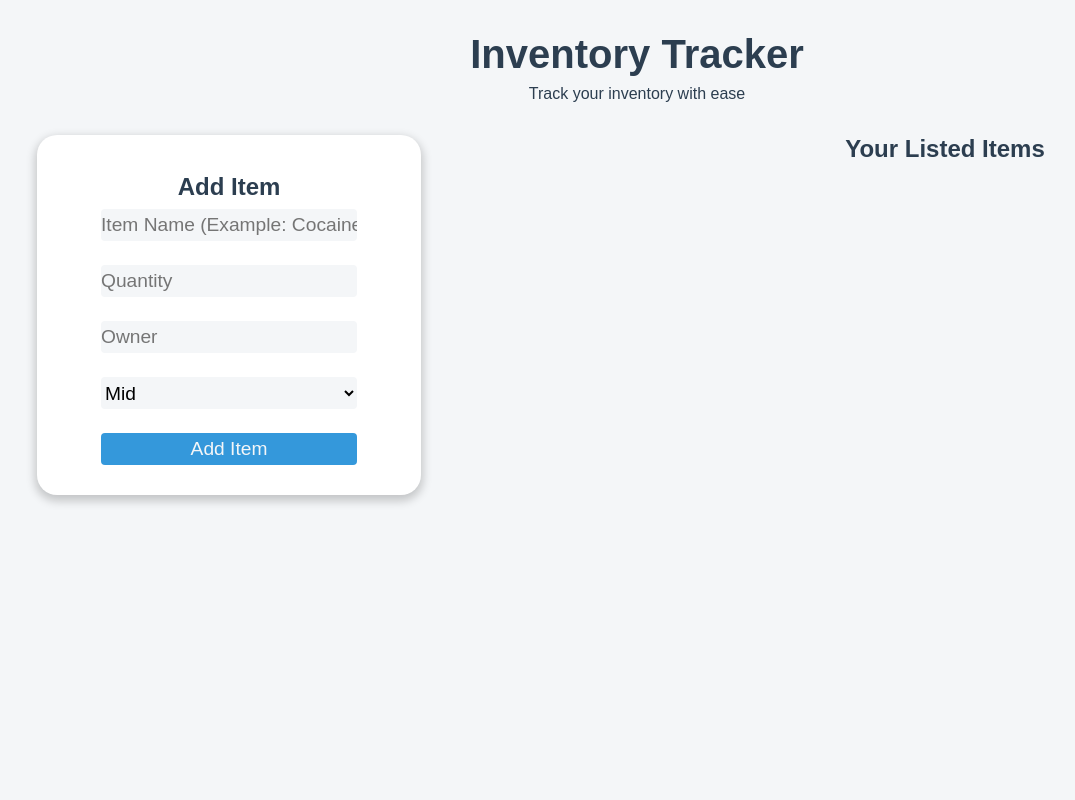
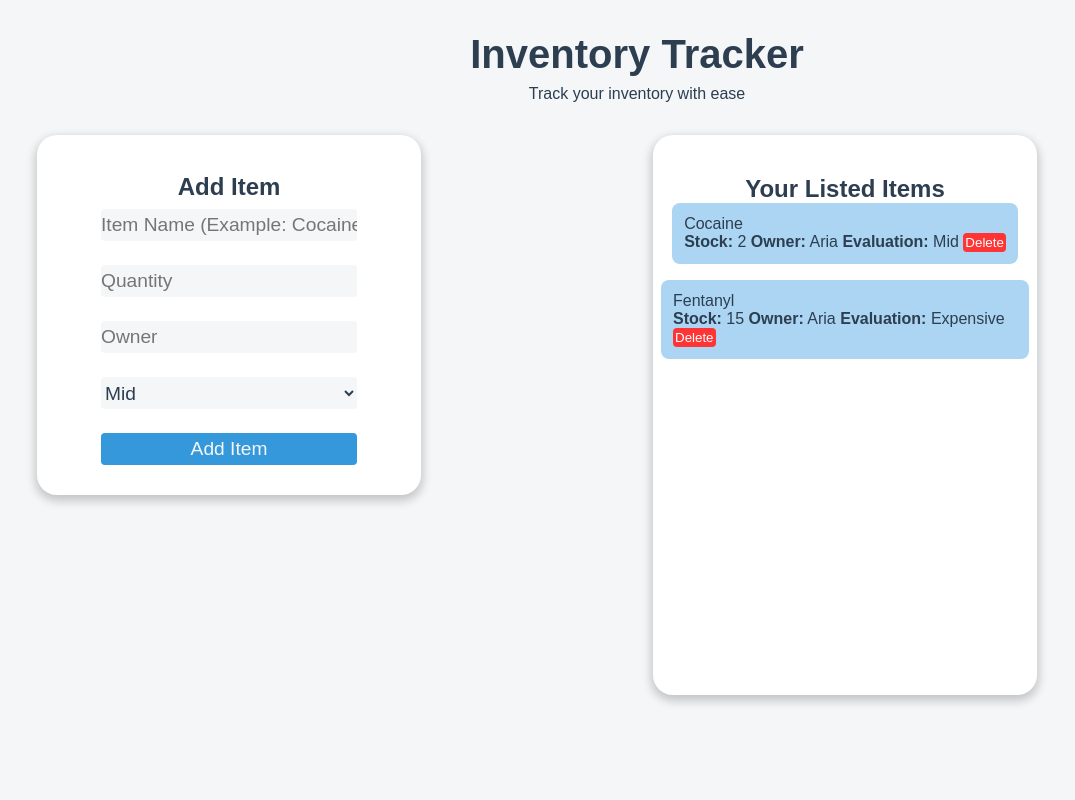
Before and after one commit to Maltiiski/Inventory-json-api, a Flask app: page / in a window 1280 px wide. Shown: the whole page, without its empty margins (3-1078 px from the left). Run offline with Flask 3, Linux system fonts and the light colour scheme; some web fonts are replaced.

Commit message:
early morning push

```diff
--- a/static/style.css
+++ b/static/style.css
@@ -5,8 +5,8 @@
     --card-bg: #ffffff;
     --text-color: #2c3e50;
     --item-color: #3498db;
-    --inventory-color: #2ecc71;
-    --border-radius: 8px;
+    --cardcolor:  #ffffffa8;
+
 }
 
 * {
@@ -14,6 +14,7 @@
     margin: 0;
     padding: 0;
     font-family: 'Open Sauce Sans', sans-serif;
+    color: var(--text-color);
 }
 
 body {
@@ -90,3 +91,43 @@ body {
     display: flex;
     justify-content: center;
 }
+
+.panel.listing {
+    background-color: var(--card-bg);
+    width: 30vw;
+    height: 70vh;
+    padding: 1vh;
+    border-radius: 20px;
+    box-shadow: 0 4px 10px 2px rgba(0, 0, 0, 0.2);
+    display: flex;
+    flex-direction: column;
+    align-items: center;
+    justify-content: flex-start;
+    padding-top: 5vh;
+}
+
+#item-list {
+    display: flex;
+    flex-direction: column;
+    align-items: center;
+    gap: 2vh;
+}
+
+.card-item {
+    background-color: #abd5f2;
+    min-width: 10vw;
+    padding: 12px;
+    border-radius: 8px;
+}
+
+.delete-btn {
+    background-color: #ff3434;
+    color: white;
+    padding: 2px;
+    border: none;
+    border-radius: 4px;
+}
+
+.delete-btn:hover {
+    background-color: #c0392b;
+}
--- a/templates/index.html
+++ b/templates/index.html
@@ -29,9 +29,29 @@
 
             <section class="panel listing">
                 <h2>Your Listed Items</h2>
-                <div id="item-list">
+                    <div id="item-list">
+                        <div class="card-item" id="item">
+                            <div class="card-name">Cocaine</div>
+                            <div class="card-meta">
+                                <span><strong>Stock:</strong> 2</span>
+                                <span><strong>Owner:</strong> Aria</span>
+                                <span><strong>Evaluation:</strong> Mid</span>
 
-                </div>
+                                <button class="delete-btn" onclick="handleDelete('${this.data.id}')">Delete</button>
+                            </div>
+                        </div>
+
+                        <div class="card-item" id="item">
+                            <div class="card-name">Fentanyl</div>
+                            <div class="card-meta">
+                                <span><strong>Stock:</strong> 15</span>
+                                <span><strong>Owner:</strong> Aria</span>
+                                <span><strong>Evaluation:</strong> Expensive</span>
+
+                                <button class="delete-btn" onclick="handleDelete('${this.data.id}')">Delete</button>
+                            </div>
+                        </div>
+                    </div>
             </section>
         </main>
 
```
